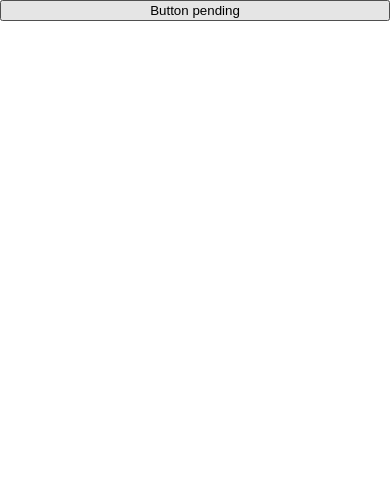
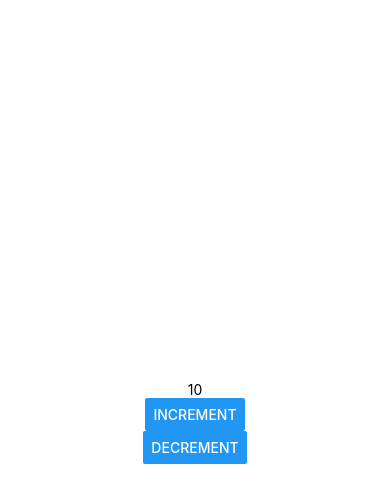
Before and after one commit to PigeonT/VoiceDating, a React Native app: screen / in a window 390 px wide. Shown: the top 502 px of the page. Built offline with nearby package versions, Linux system fonts and the light colour scheme.

Commit message:
mobx injection

```diff
--- a/App.tsx
+++ b/App.tsx
@@ -1,34 +1,18 @@
-import { observer } from "mobx-react";
-import React from 'react';
-import { StyleSheet, View } from 'react-native';
+import { Provider } from "mobx-react";
+import React, { Component } from 'react';
+import { SafeAreaView } from 'react-native';
+import Home from "./src/components/Home";
+import ProfileStore from './src/stores/ProfileStore';
 
-class App extends React.Component {
-  name: string;
-  constructor(props: { name: string }) {
-    super(props);
-    this.name = props.name;
-  }
-
+export default class App extends Component {
   render() {
     return (
-      <View>
-        <button>Button pending</button>
-        {this.name}
-
-      </View>
-
-    );
-
+      <Provider
+        profileStore={new ProfileStore(10)}>
+        <SafeAreaView style={{ flex: 1, justifyContent: 'center', alignItems: 'center' }}>
+          <Home />
+        </SafeAreaView>
+      </Provider>
+    )
   }
 }
-
-const styles = StyleSheet.create({
-  container: {
-    flex: 1,
-    backgroundColor: '#fff',
-    alignItems: 'center',
-    justifyContent: 'center',
-  },
-});
-
-export default observer(App);
--- /dev/null
+++ b/src/components/Home.tsx
@@ -0,0 +1,18 @@
+import { inject, observer } from 'mobx-react';
+import React, { Component } from 'react';
+import { Button, Text } from 'react-native';
+import Profile from './Profile';
+
+
+
+class Home extends Component {
+  render() {
+    return (
+      <>
+        <Profile />
+      </>
+    )
+  }
+}
+
+export default Home;
--- /dev/null
+++ b/src/components/Profile.tsx
@@ -0,0 +1,22 @@
+import { inject, observer } from 'mobx-react';
+import React, { Component } from 'react';
+import { Button, Text } from 'react-native';
+interface ProfileProps {
+  profileStore?: any
+}
+
+
+class Profile extends Component<ProfileProps> {
+  render() {
+    const { profileStore } = this.props;
+    return (
+      <>
+        <Text>{profileStore.count}</Text>
+        <Button title="increment" onPress={() => profileStore.increment()} />
+        <Button title="decrement" onPress={() => profileStore.decrement()} />
+      </>
+    )
+  }
+}
+
+export default inject('profileStore')(observer(Profile))
--- /dev/null
+++ b/src/stores/ProfileStore.ts
@@ -0,0 +1,25 @@
+import { action, makeObservable, observable } from "mobx";
+class ProfileStore {
+  count: number;
+
+  constructor(count: number) {
+    this.count = count;
+    makeObservable(this, {
+      count: observable,
+      decrement: action,
+      increment: action
+    })
+
+  }
+
+  increment() {
+    this.count++;
+  }
+
+
+  decrement() {
+    this.count--
+  }
+}
+
+export default ProfileStore;
--- a/tsconfig.json
+++ b/tsconfig.json
@@ -1,7 +1,8 @@
 {
   "extends": "expo/tsconfig.base",
   "compilerOptions": {
-    "useDefineForClassFields": true
+    "useDefineForClassFields": true,
+    "experimentalDecorators": true
   },
   "include": [
     "**/*.ts",
```
Also changed, not shown: components/profiles/Profile.tsx (deleted, +0 -23 lines).
